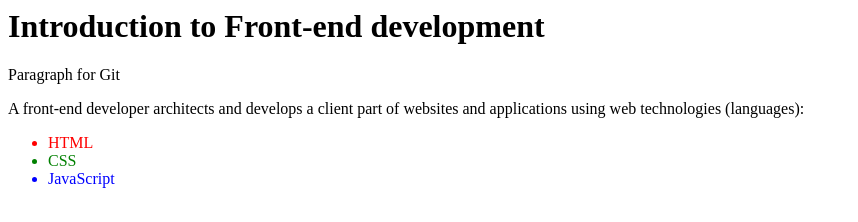
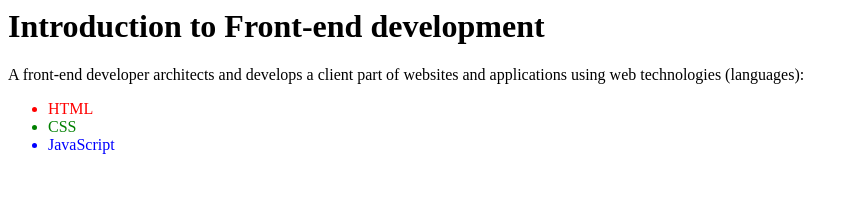
Before and after one commit to joka3533/Uvod-u-Front-end, a plain HTML site: page index.html in a window 1280 px wide. Shown: the whole page, without its empty margins (0-858 px from the left). Drawn offline with Linux system fonts and the light colour scheme.

Commit message:
Paragraph Removed

```diff
--- a/index.html
+++ b/index.html
@@ -1,5 +1,4 @@
 <h1>Introduction to Front-end development</h1>
-<p>Paragraph for Git</p>
 <p>A front-end developer architects and develops a client part of websites and applications using web technologies
 (languages):</p>
 <ul>
```
